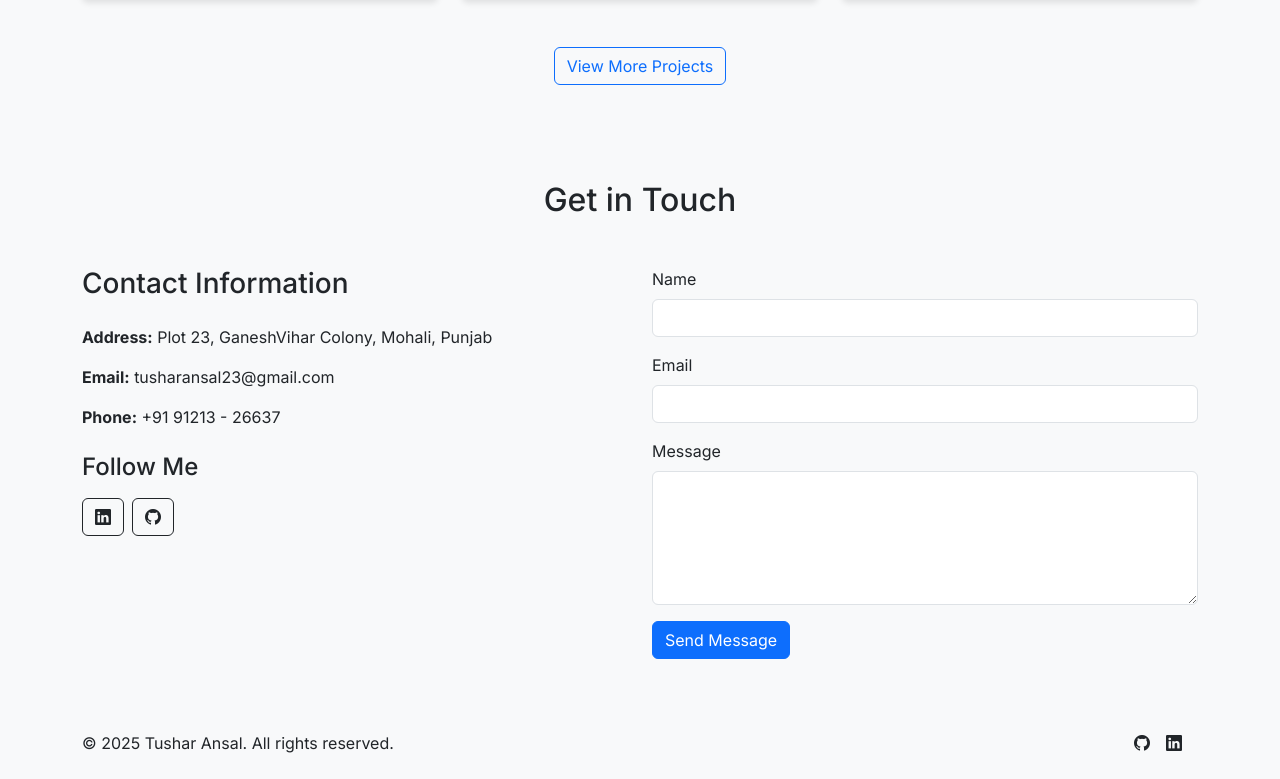
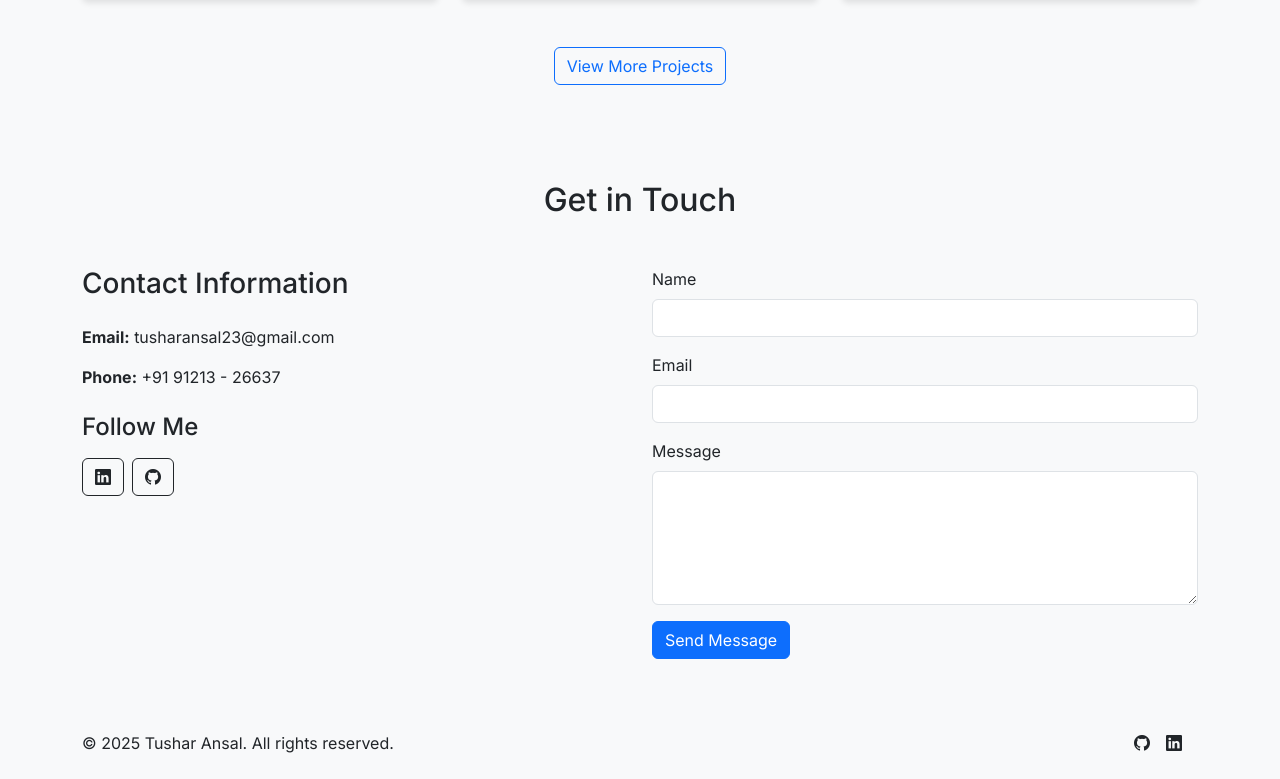
Before and after one commit to tusharansal23/Tushar-Ansal-Portfolio, a Next.js app: page / in a window 1280 px wide. Shown: the part 4174-4953 px from the top of the page. Built offline with nearby package versions, Linux system fonts and the light colour scheme.

Commit message:
vercel project page

```diff
--- a/src/app/contact/page.tsx
+++ b/src/app/contact/page.tsx
@@ -51,9 +51,9 @@ export default function Contact() {
         <div className="row justify-content-center">
           <div className="col-md-6 mb-4 mb-md-0">
             <h3 className="mb-4">Contact Information</h3>
-            <p>
-              <strong>Address:</strong> Plot 23, GaneshVihar Colony, Mohali, Punjab
-            </p>
+            {/* <p>
+              <strong>Address:</strong> Plot 23, GaneshVihar, Mohali, Punjab
+            </p> */}
             <p>
               <strong>Email:</strong> tusharansal23@gmail.com
             </p>
```
